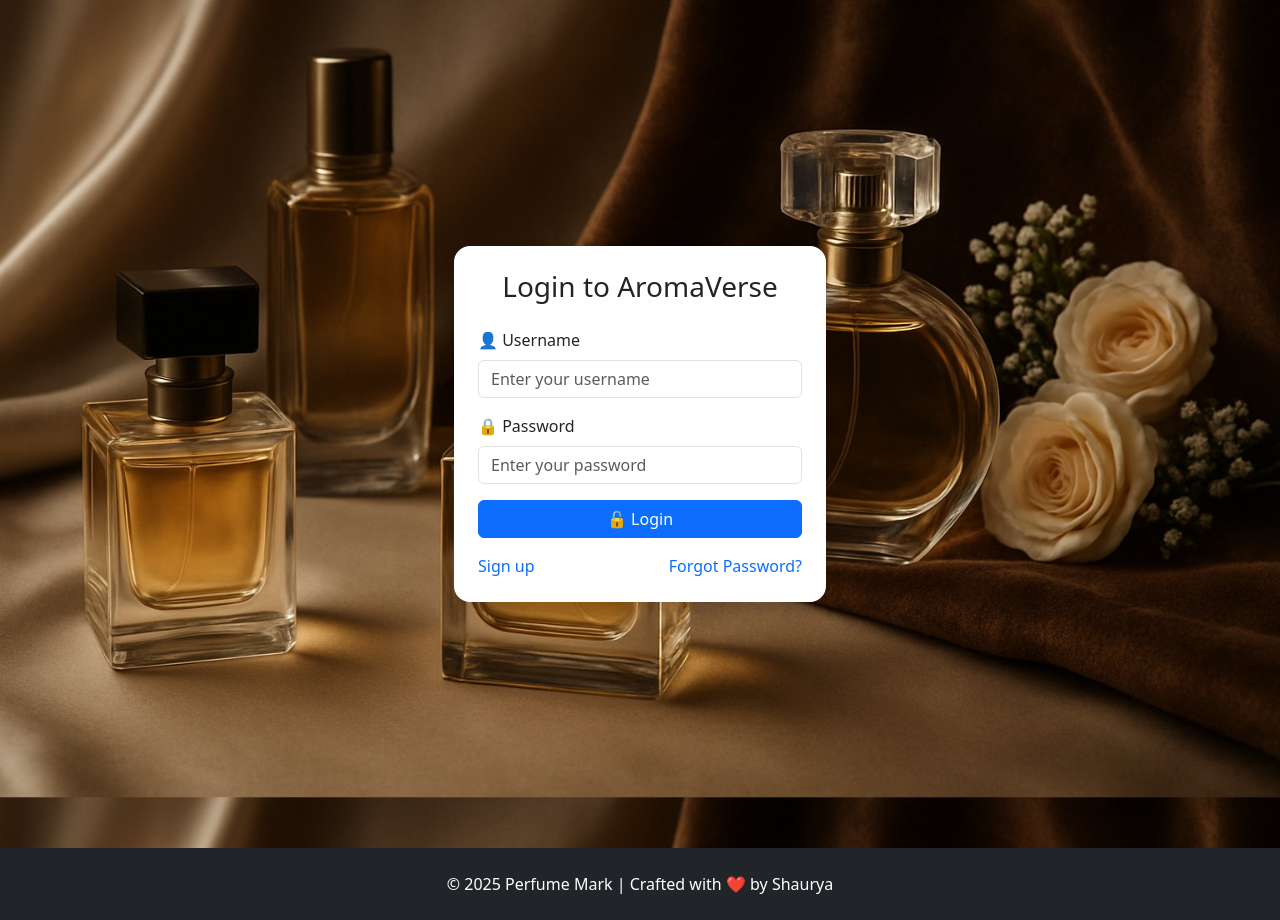
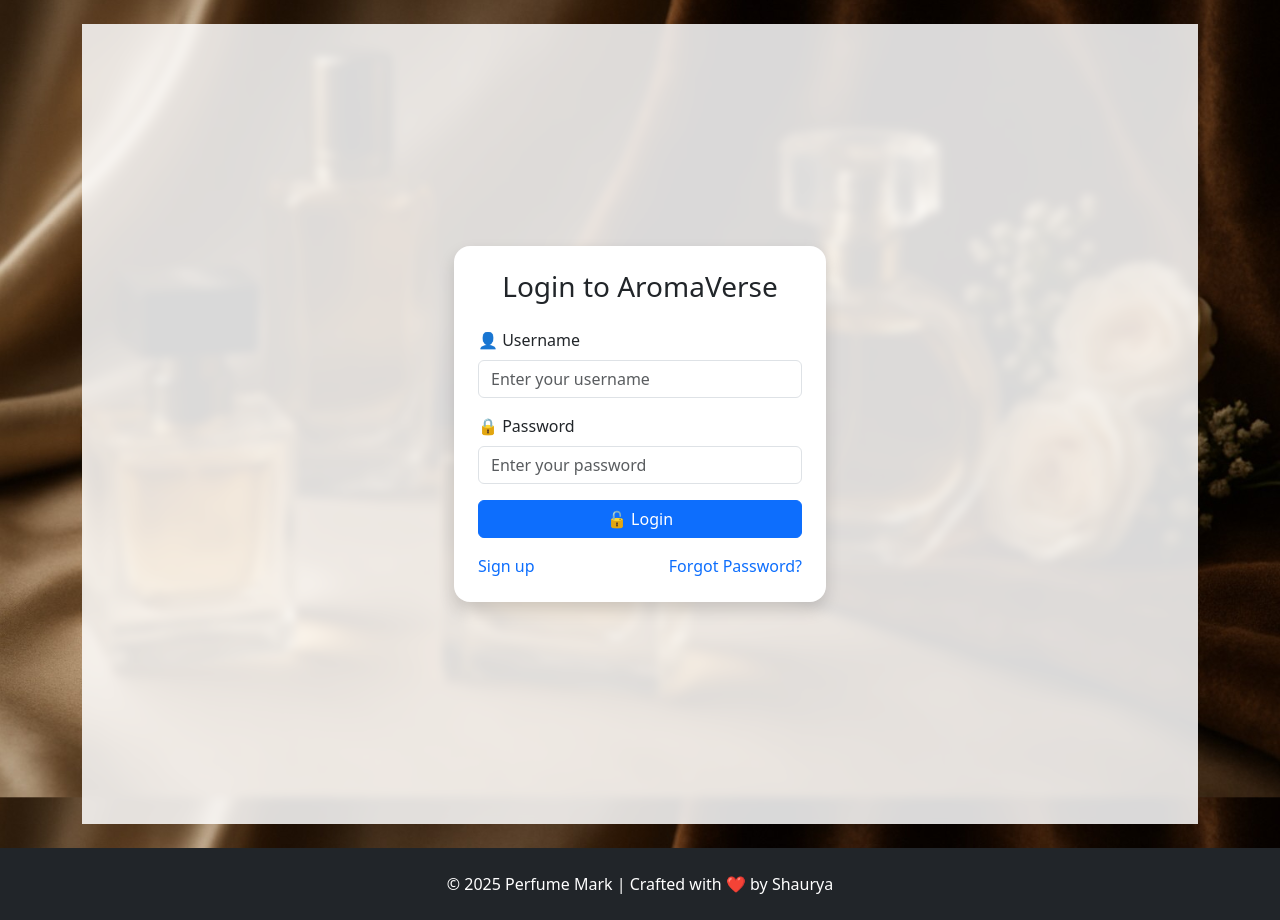
Before and after one commit to ashwathama1-cre/AromaVerse, a Flask app: page /login in a window 1280 px wide. Shown: the part 56-976 px from the top of the page. Run offline with Flask 3, Linux system fonts and the light colour scheme; some libraries are stand-ins or nearby versions.

Commit message:
Update login.html

```diff
--- a/templates/login.html
+++ b/templates/login.html
@@ -7,8 +7,12 @@
     background: url("{{ url_for('static', filename='login-bg.jpg') }}") no-repeat center center fixed;
     background-size: cover;
   }
+
+  .bg-overlay {
+    background-color: rgba(255, 255, 255, 0.85);
+    backdrop-filter: blur(4px);
+  }
 </style>
-
 
 <div class="d-flex align-items-center justify-content-center vh-100 bg-overlay">
   <div class="login-card col-md-4 col-sm-10 bg-white shadow rounded-4 p-4">
@@ -31,18 +35,18 @@
     {% endif %}
 
     <form method="POST">
-      {% if csrf_token %}
-        <input type="hidden" name="csrf_token" value="{{ csrf_token() }}">
-      {% endif %}
+      <input type="hidden" name="_csrf_token" value="{{ csrf_token() }}">
 
       <div class="mb-3">
         <label class="form-label">👤 Username</label>
         <input type="text" name="username" required class="form-control" placeholder="Enter your username">
       </div>
+
       <div class="mb-3">
         <label class="form-label">🔒 Password</label>
         <input type="password" name="password" required class="form-control" placeholder="Enter your password">
       </div>
+
       <button type="submit" class="btn btn-primary w-100">🔓 Login</button>
     </form>
 
```
